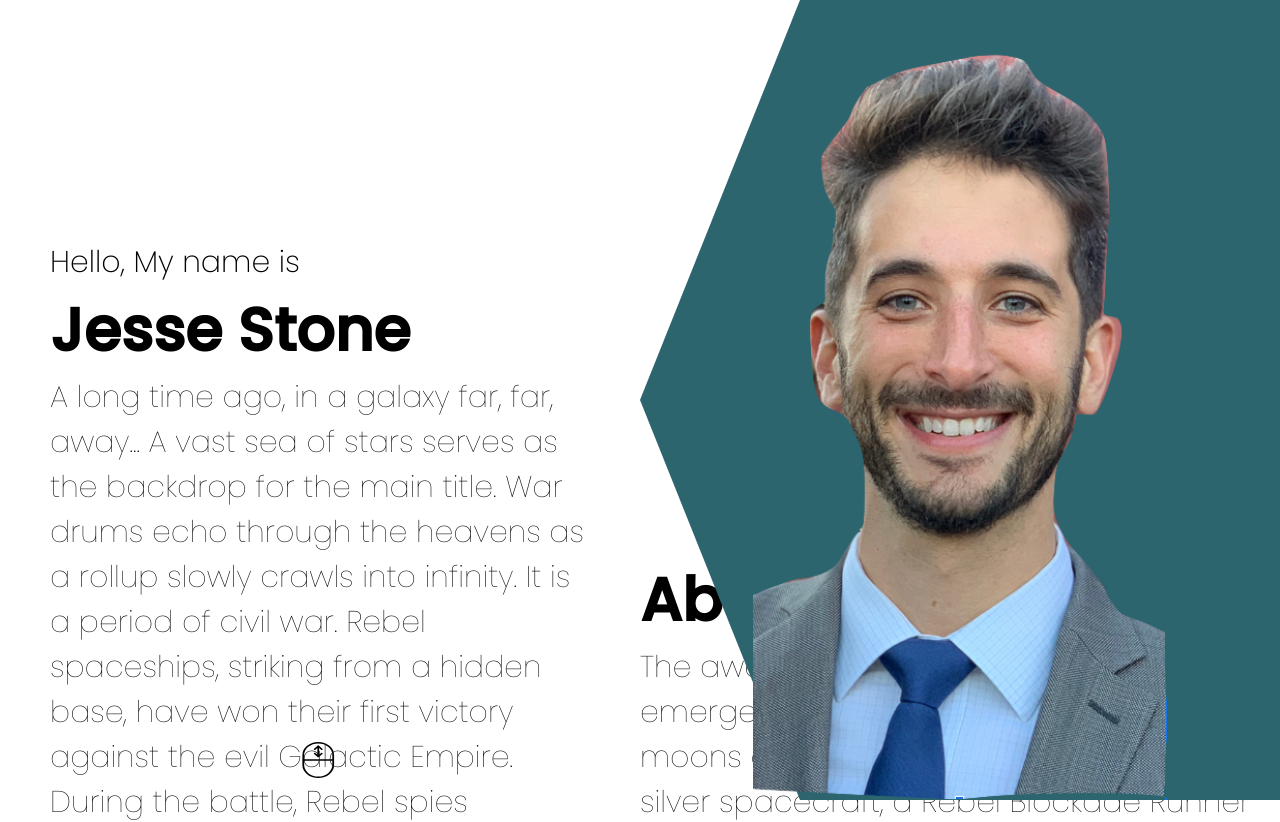
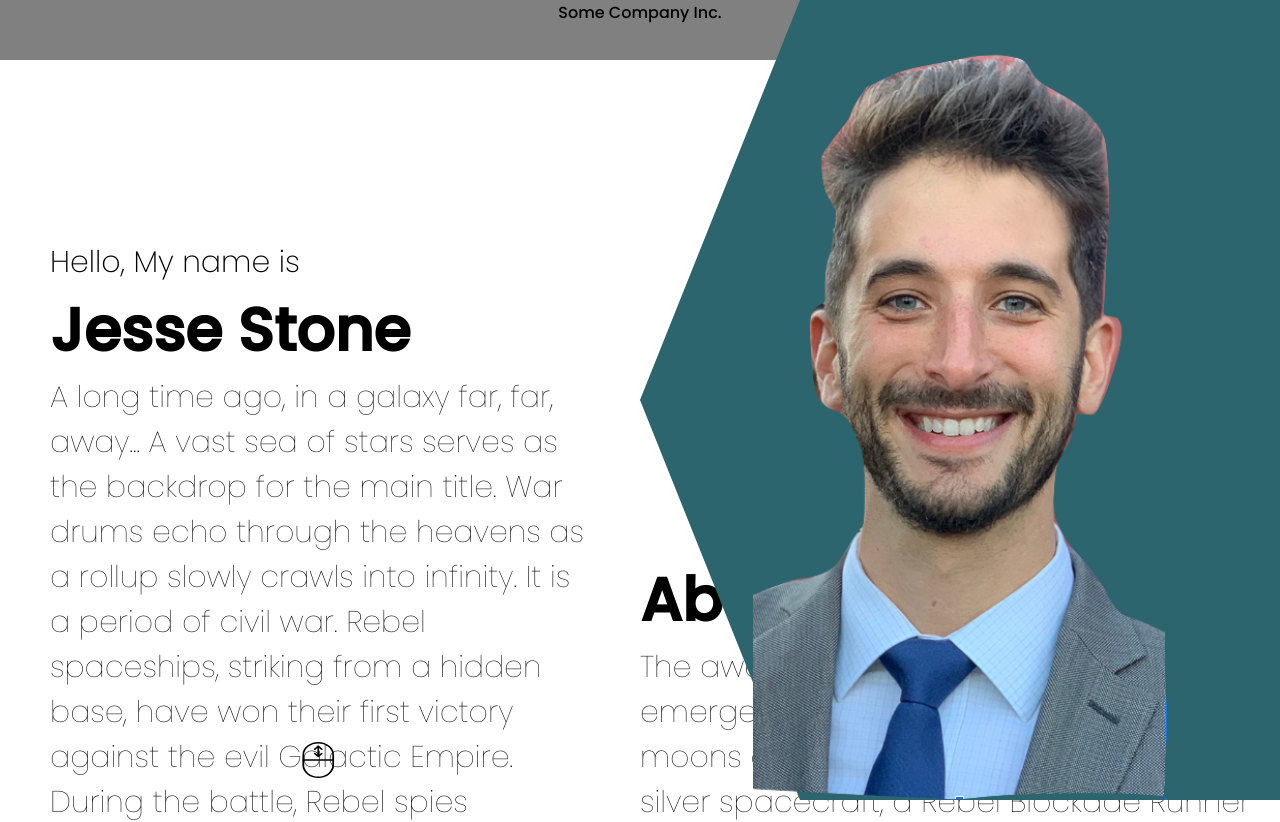
Before and after one commit to Jesse-Stone/Portfolio, a React (Create React App) app: page / in a window 1280 px wide. Shown: the top 822 px of the page. Built offline with nearby package versions, Linux system fonts and the light colour scheme.

Commit message:
Navbar works

```diff
--- a/src/App.jsx
+++ b/src/App.jsx
@@ -2,10 +2,12 @@ import About from "./components/about/About";
 import Intro from "./components/intro/Intro";
 import ProductList from "./components/productList/productList";
 import Contact from "./components/contact/Contact";
+import Navbar from "./components/Navbar/Navbar";
 
 const App = () => {
   return (
   <div>
+    <Navbar/>
     <Intro/>
     <About/>
     <ProductList/>
--- /dev/null
+++ b/src/components/Navbar/Navbar.jsx
@@ -0,0 +1,39 @@
+import React, { useState, useEffect } from 'react';
+import { debounce } from '../../utilities/helpers'
+
+const Navbar = () => {
+  const [prevScrollPos, setPrevScrollPos] = useState(0);
+  const [visible, setVisible] = useState(true);
+
+  const handleScroll = debounce(() => {
+    const currentScrollPos = window.pageYOffset;
+
+    setVisible((prevScrollPos > currentScrollPos && prevScrollPos - currentScrollPos > 70) || currentScrollPos < 10);
+
+    setPrevScrollPos(currentScrollPos);
+  }, 100);
+
+  useEffect(() => {
+    window.addEventListener('scroll', handleScroll);
+
+    return () => window.removeEventListener('scroll', handleScroll);
+
+  }, [prevScrollPos, visible, handleScroll]);
+
+  const navbarStyles = {
+    position: 'fixed',
+    height: '60px',
+    width: '100%',
+    backgroundColor: 'grey',
+    textAlign: 'center',
+    transition: 'top 0.6s'
+  }
+
+  return (
+    <div style={{ ...navbarStyles, top: visible ? '0' : '-60px' }}>
+      Some Company Inc.
+    </div>
+  );
+};
+
+export default Navbar;
--- /dev/null
+++ b/src/utilities/helpers.jsx
@@ -0,0 +1,14 @@
+export function debounce(func, wait, immediate) {
+  var timeout;
+  return function() {
+      var context = this, args = arguments;
+      var later = function() {
+          timeout = null;
+          if (!immediate) func.apply(context, args);
+      };
+      var callNow = immediate && !timeout;
+      clearTimeout(timeout);
+      timeout = setTimeout(later, wait);
+      if (callNow) func.apply(context, args);
+  };
+};
```
Also changed, not shown: src/components/Navbar/navbar.css (added, +15 -0 lines), 1 other file (tests, documents, lock files or other folders).
